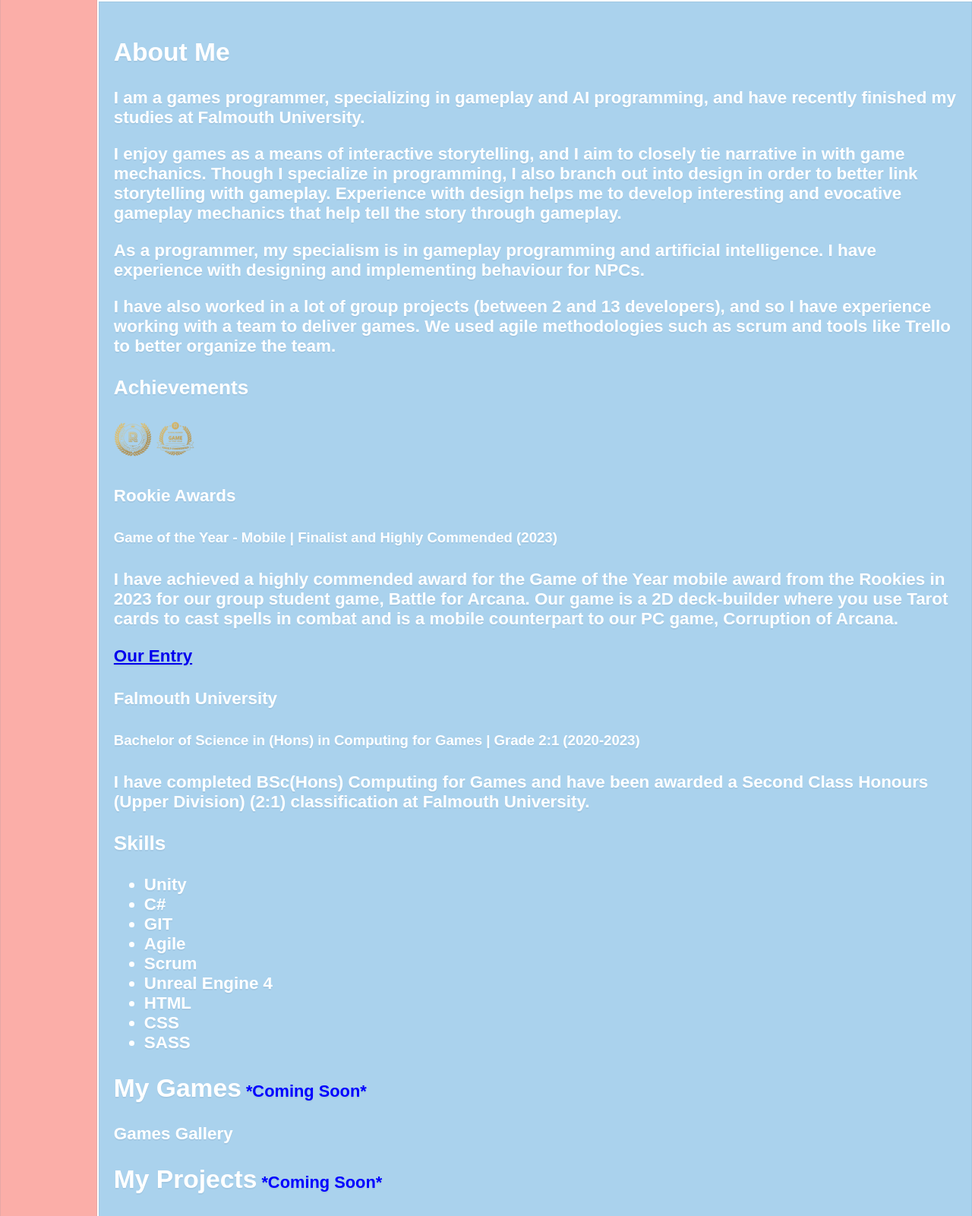
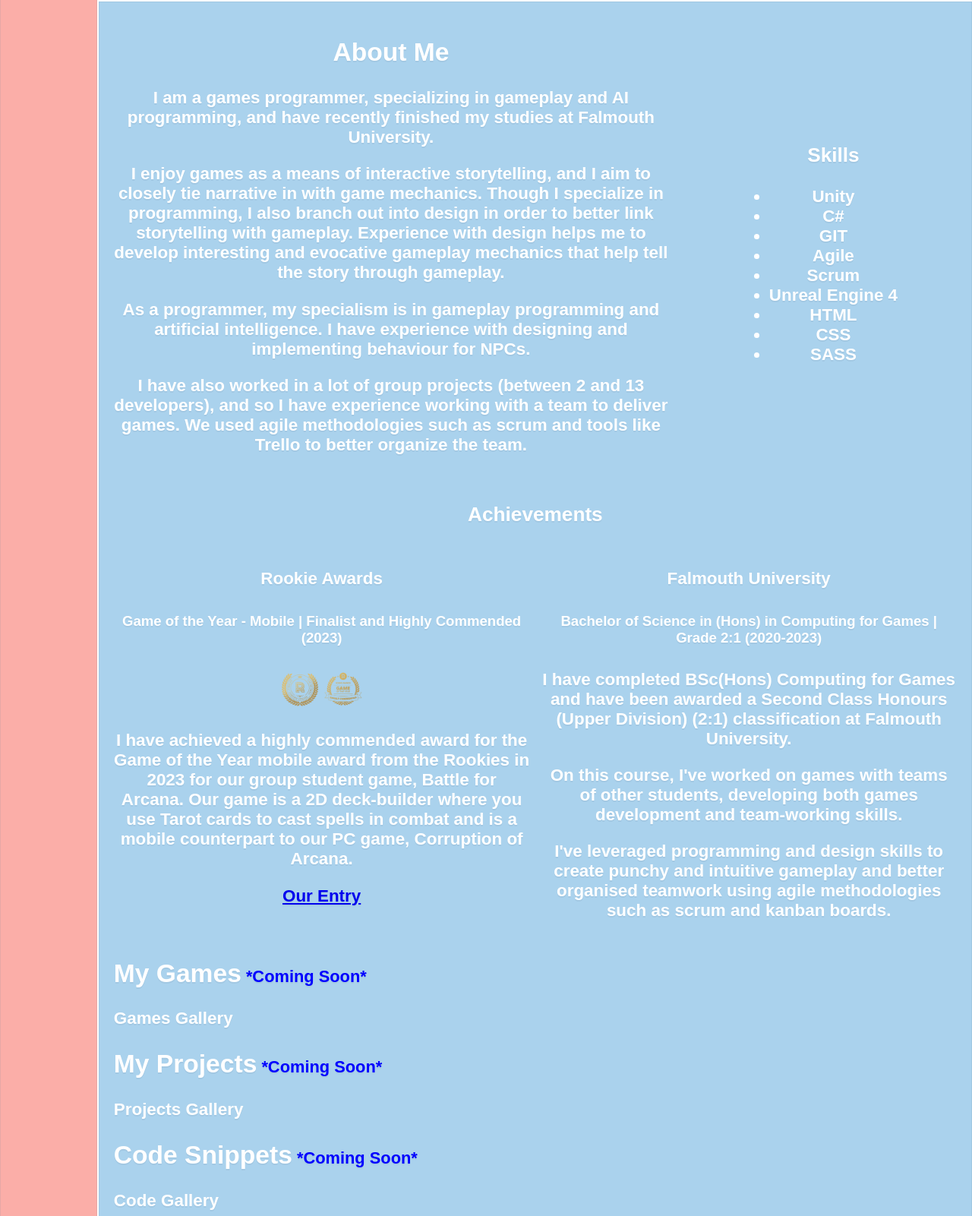
Before and after one commit to andrewscott02/Portfolio, a PHP site: page / in a window 1280 px wide. Shown: the part 516-2117 px from the top of the page at 76% size. Run offline with PHP 8.4, Linux system fonts and the light colour scheme.

Commit message:
About -Grid layout for about section

```diff
--- a/css/application.css
+++ b/css/application.css
@@ -63,6 +63,62 @@ a[target=_blank]::after {
 /* ========================================================== */
 /* Layout Imports */
 /* ========================================================== */
+/* =====================================
+   About Me
+======================================== */
+#About {
+  height: auto;
+  display: grid;
+  grid-template-columns: 1fr;
+  grid-auto-rows: auto;
+  grid-gap: 15px;
+  grid-template-areas: "about-intro" "achievements" "skills";
+}
+@media screen and (min-width: 992px) {
+  #About {
+    grid-template-columns: 2fr 1fr;
+    grid-template-areas: "about-intro skills" "achievements achievements";
+  }
+}
+
+.about-intro {
+  grid-area: about-intro;
+}
+
+#Achievements {
+  grid-area: achievements;
+}
+
+#Skills {
+  grid-area: skills;
+}
+
+#About {
+  text-align: center;
+}
+
+#Achievements {
+  text-align: center;
+}
+
+.achievements {
+  display: grid;
+  grid-template-columns: 1fr 1fr;
+  grid-auto-rows: auto;
+  grid-gap: 15px;
+}
+
+.achievement {
+  text-align: center;
+}
+.achievement img {
+  max-width: 50px;
+}
+
+#Skills {
+  margin: auto;
+}
+
 /* ========================================================== */
 /* Header */
 /* ========================================================== */
@@ -152,13 +208,6 @@ header {
 /* Component Imports */
 /* ========================================================== */
 /* =====================================
-   Achievements
-======================================== */
-.achievement img {
-  max-width: 50px;
-}
-
-/* =====================================
    Grid Layout
 ======================================== */
 .container {
--- a/index.html
+++ b/index.html
@@ -35,8 +35,9 @@
 
         <main id="Main">
 
-            <!-- In About Page -->
+            <!-- Put in new Page -->
             <div id="About">
+                <div class="about-intro">
                     <h2>About Me</h2>
                     <p>
                         I am a games programmer, specializing in gameplay and AI programming, and have recently finished my studies at Falmouth University.
@@ -50,24 +51,37 @@
                     <p>
                         I have also worked in a lot of group projects (between 2 and 13 developers), and so I have experience working with a team to deliver games. We used agile methodologies such as scrum and tools like Trello to better organize the team.
                     </p>
+                </div>
+                <div id="Achievements">
                     <h3>Achievements</h3>
+                    <div class="achievements">
                         <div class="achievement">
+                            <h4>Rookie Awards</h4>
+                            <h5>Game of the Year - Mobile | Finalist and Highly Commended (2023)</h5>
                             <div>
                                 <img src="Images\finalist-rookie-awards.png">
                                 <img src="Images\rookie-awards-goty-hc.png">
                             </div>
-                    <h4>Rookie Awards</h4>
-                    <h5>Game of the Year - Mobile | Finalist and Highly Commended (2023)</h5>
                             <p>I have achieved a highly commended award for the Game of the Year mobile award from the Rookies in 2023 for our group student game, Battle for Arcana. Our game is a 2D deck-builder where you use Tarot cards to cast spells in combat and is a mobile counterpart to our PC game, Corruption of Arcana.</p>
                             <a href="#">Our Entry</a>
                         </div>
                         <div class="achievement">
                             <h4>Falmouth University</h4>
                             <h5>Bachelor of Science in (Hons) in Computing for Games | Grade 2:1 (2020-2023)</h5>
-                    <p>I have completed BSc(Hons) Computing for Games and have been awarded a Second Class Honours (Upper Division) (2:1) classification at Falmouth University.</p>
+                            <p>
+                                I have completed BSc(Hons) Computing for Games and have been awarded a Second Class Honours (Upper Division) (2:1) classification at Falmouth University.
+                            </p>
+                            <p>
+                                On this course, I've worked on games with teams of other students, developing both games development and team-working skills.
+                            </p>
+                            <p>
+                                I've leveraged programming and design skills to create punchy and intuitive gameplay and better organised teamwork using agile methodologies such as scrum and kanban boards.
+                            </p>
                         </div>
+                    </div>
+                </div>
+                <ul id="Skills">
                     <h3>Skills</h3>
-                <ul>
                     <li class="skill special">Unity</li>
                     <li class="skill special">C#</li>
                     <li class="skill special">GIT</li>
--- a/scss/components/_achievements.scss
+++ /dev/null
@@ -1,11 +0,0 @@
-/* =====================================
-   Achievements
-======================================== */
-
-.achievement
-{
-    img
-    {
-        max-width: 50px;
-    }
-}
--- a/scss/components/_index.scss
+++ b/scss/components/_index.scss
@@ -2,5 +2,4 @@
 /* Component Imports */
 /* ========================================================== */
 
-@import "achievements",
-        "grid";
+@import "grid";
--- /dev/null
+++ b/scss/layout/_about.scss
@@ -0,0 +1,77 @@
+/* =====================================
+   About Me
+======================================== */
+
+//Grid Layout
+
+#About
+{
+    height: auto;
+    display: grid;
+    grid-template-columns: 1fr;
+    grid-auto-rows: auto;
+    grid-gap: 15px;
+    grid-template-areas:
+        "about-intro"
+        "achievements"
+        "skills";
+
+    @media #{$brk-l}
+    {
+        grid-template-columns: 2fr 1fr;
+        grid-template-areas:
+            "about-intro skills"
+            "achievements achievements";
+    }
+}
+
+.about-intro
+{
+    grid-area: about-intro;
+}
+
+#Achievements
+{
+    grid-area: achievements;
+}
+
+#Skills
+{
+    grid-area: skills;
+}
+
+//Styling
+
+#About
+{
+    text-align: center;
+}
+
+#Achievements
+{
+    text-align: center;
+}
+
+.achievements
+{
+    display: grid;
+    grid-template-columns: 1fr 1fr;
+    grid-auto-rows: auto;
+    grid-gap: 15px;
+}
+
+.achievement
+{
+    text-align: center;
+
+    img
+    {
+        max-width: 50px;
+    }
+}
+
+#Skills
+{
+    margin: auto;
+    //text-align: center;
+}
--- a/scss/layout/_index.scss
+++ b/scss/layout/_index.scss
@@ -2,5 +2,6 @@
 /* Layout Imports */
 /* ========================================================== */
 
-@import "header",
+@import "about",
+        "header",
         "heroimage";
```
Also changed, not shown: 1 other file. Lines whose indentation alone changed are shown as unchanged.
